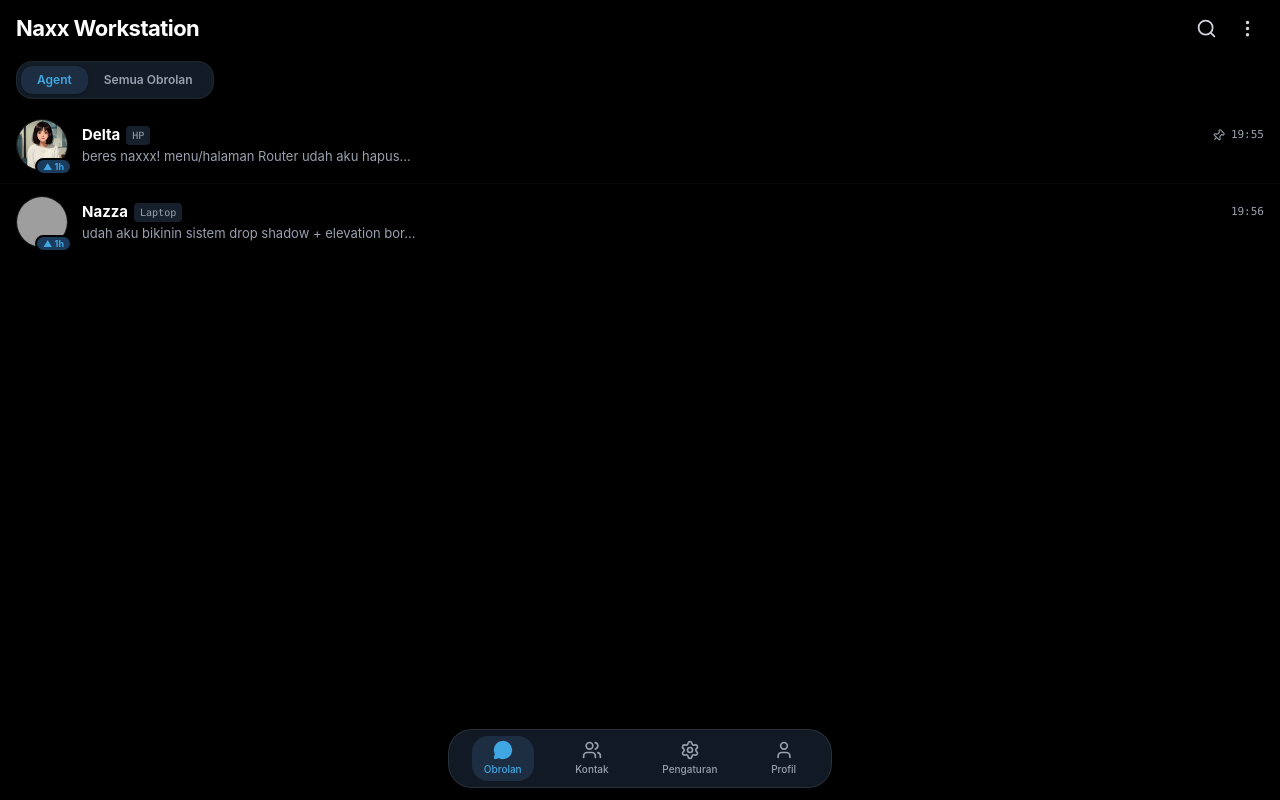
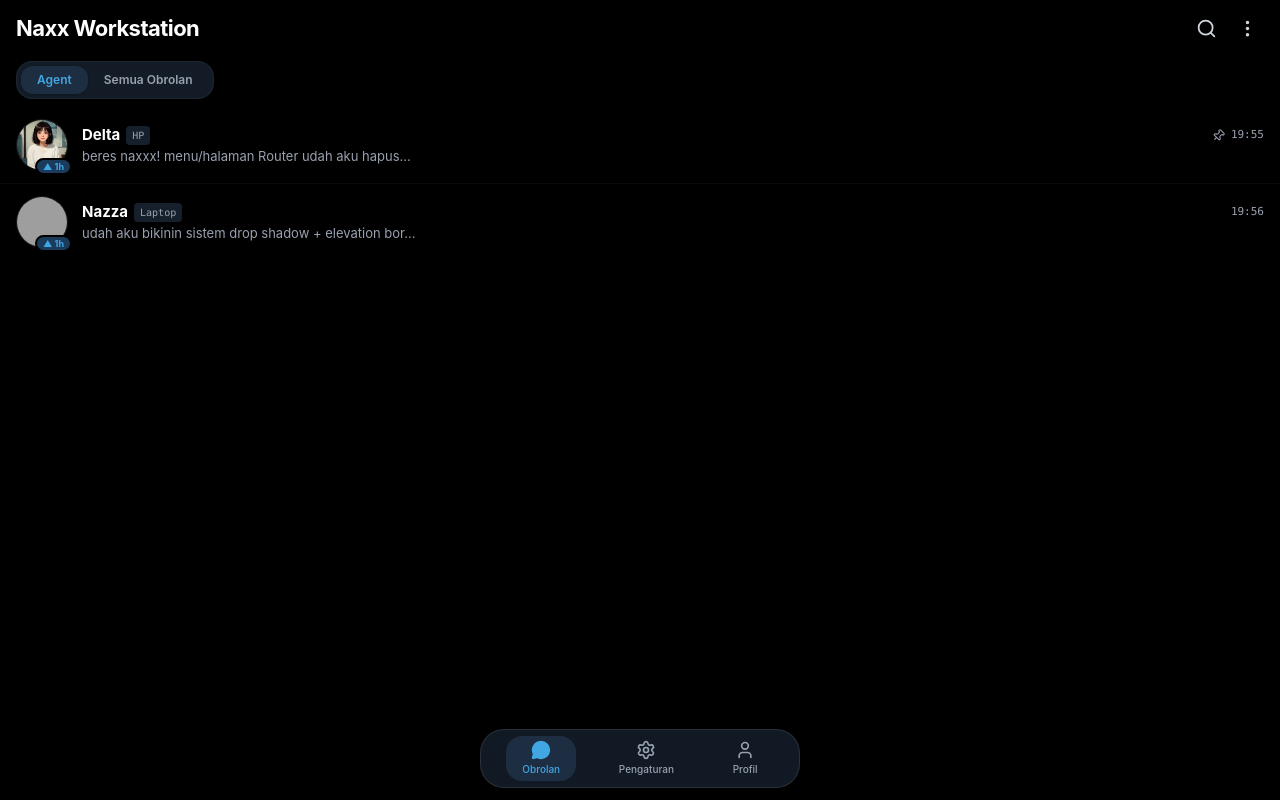
Before and after one commit to YehezkielNandaPradana/Naxx-Workstation, a React (Vite) app: page / in a window 1280 px wide. Built offline with nearby package versions, Linux system fonts and the light colour scheme; grey boxes are pictures that could not be loaded.

Commit message:
refactor: remove contacts tab, keep obrolan, pengaturan, profil

```diff
--- a/src/App.tsx
+++ b/src/App.tsx
@@ -5,7 +5,6 @@ import {
   MoreVertical,
   Pin,
   MessageCircle,
-  Users,
   Settings,
   User,
   ArrowLeft,
@@ -17,7 +16,7 @@ import { sendLiveChatMessage } from './api';
 
 export const App: React.FC = () => {
   // Navigation State
-  const [activeTab, setActiveTab] = useState<'obrolan' | 'kontak' | 'pengaturan' | 'profil'>('obrolan');
+  const [activeTab, setActiveTab] = useState<'obrolan' | 'pengaturan' | 'profil'>('obrolan');
   const [folderTab, setFolderTab] = useState<'agent' | 'all'>('agent');
   const [activeChat, setActiveChat] = useState<AgentId | null>(null);
 
@@ -401,29 +400,6 @@ export const App: React.FC = () => {
           </div>
         )}
 
-        {/* Tab Kontak */}
-        {activeTab === 'kontak' && (
-          <div className="p-4 space-y-3">
-            <h2 className="text-sm font-semibold text-gray-300">Daftar Tim Agen</h2>
-            <div className="bg-[#121B26] p-3 rounded-2xl space-y-2 border border-white/5">
-              <div className="flex items-center justify-between text-xs">
-                <div>
-                  <div className="font-semibold text-white">Delta</div>
-                  <div className="text-gray-400">Motorola moto g45 (Android Termux)</div>
-                </div>
-                <span className="text-emerald-400 font-mono">Siaga</span>
-              </div>
-              <div className="flex items-center justify-between text-xs pt-2 border-t border-white/5">
-                <div>
-                  <div className="font-semibold text-white">Nazza</div>
-                  <div className="text-gray-400">ThinkPad Windows 11 (Workspace)</div>
-                </div>
-                <span className="text-cyan-400 font-mono">Siaga</span>
-              </div>
-            </div>
-          </div>
-        )}
-
         {/* Tab Pengaturan */}
         {activeTab === 'pengaturan' && (
           <div className="p-4 space-y-3">
@@ -463,11 +439,11 @@ export const App: React.FC = () => {
 
       {/* 4. Floating Bottom Bar (Persis Screenshot Telegram) */}
       <div className="fixed bottom-3 inset-x-0 z-50 pointer-events-none px-4">
-        <nav className="pointer-events-auto max-w-sm mx-auto flex items-center justify-around py-1.5 px-2 bg-[#121B26]/95 backdrop-blur-2xl border border-white/10 rounded-3xl shadow-[0_10px_35px_rgba(0,0,0,0.8)]">
+        <nav className="pointer-events-auto max-w-xs mx-auto flex items-center justify-around py-1.5 px-3 bg-[#121B26]/95 backdrop-blur-2xl border border-white/10 rounded-3xl shadow-[0_10px_35px_rgba(0,0,0,0.8)]">
           {/* 1. Obrolan */}
           <button
             onClick={() => setActiveTab('obrolan')}
-            className={`flex flex-col items-center justify-center py-1 px-3 rounded-2xl transition-all ${
+            className={`flex flex-col items-center justify-center py-1 px-4 rounded-2xl transition-all ${
               activeTab === 'obrolan'
                 ? 'bg-[#1D2E42] text-[#40A7E3]'
                 : 'text-gray-400 hover:text-white'
@@ -477,23 +453,10 @@ export const App: React.FC = () => {
             <span className="text-[10px] font-medium mt-0.5">Obrolan</span>
           </button>
 
-          {/* 2. Kontak */}
-          <button
-            onClick={() => setActiveTab('kontak')}
-            className={`flex flex-col items-center justify-center py-1 px-3 rounded-2xl transition-all ${
-              activeTab === 'kontak'
-                ? 'bg-[#1D2E42] text-[#40A7E3]'
-                : 'text-gray-400 hover:text-white'
-            }`}
-          >
-            <Users size={20} />
-            <span className="text-[10px] font-medium mt-0.5">Kontak</span>
-          </button>
-
-          {/* 3. Pengaturan */}
+          {/* 2. Pengaturan */}
           <button
             onClick={() => setActiveTab('pengaturan')}
-            className={`flex flex-col items-center justify-center py-1 px-3 rounded-2xl transition-all ${
+            className={`flex flex-col items-center justify-center py-1 px-4 rounded-2xl transition-all ${
               activeTab === 'pengaturan'
                 ? 'bg-[#1D2E42] text-[#40A7E3]'
                 : 'text-gray-400 hover:text-white'
@@ -503,10 +466,10 @@ export const App: React.FC = () => {
             <span className="text-[10px] font-medium mt-0.5">Pengaturan</span>
           </button>
 
-          {/* 4. Profil */}
+          {/* 3. Profil */}
           <button
             onClick={() => setActiveTab('profil')}
-            className={`flex flex-col items-center justify-center py-1 px-3 rounded-2xl transition-all ${
+            className={`flex flex-col items-center justify-center py-1 px-4 rounded-2xl transition-all ${
               activeTab === 'profil'
                 ? 'bg-[#1D2E42] text-[#40A7E3]'
                 : 'text-gray-400 hover:text-white'
```
